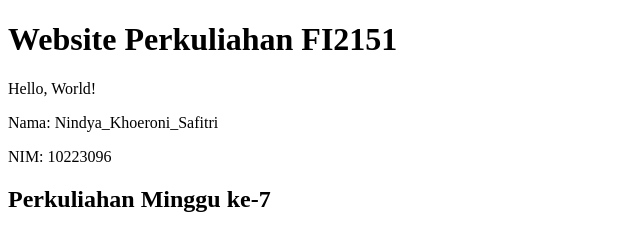
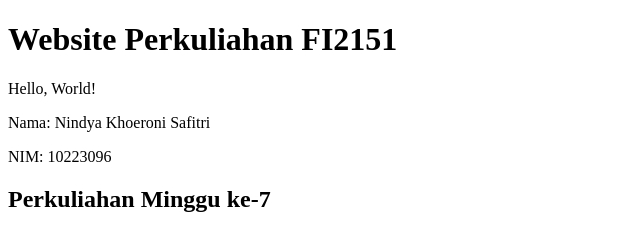
Before and after one commit to skaydnin/website, a plain HTML site: page docs/index.html in a window 1280 px wide. Shown: the top 230 px of the page, 0-640 px from the left. Drawn offline with Linux system fonts and the light colour scheme.

Commit message:
Create index.html

```diff
--- a/docs/index.html
+++ b/docs/index.html
@@ -8,7 +8,7 @@
 <body>
   <h1>Website Perkuliahan FI2151</h1>
   <p>Hello, World!</p>
-  <p>Nama: Nindya_Khoeroni_Safitri</p>
+  <p>Nama: Nindya Khoeroni Safitri</p>
   <p>NIM: 10223096</p>
 
   <h2>Perkuliahan Minggu ke-7</h2>
```
